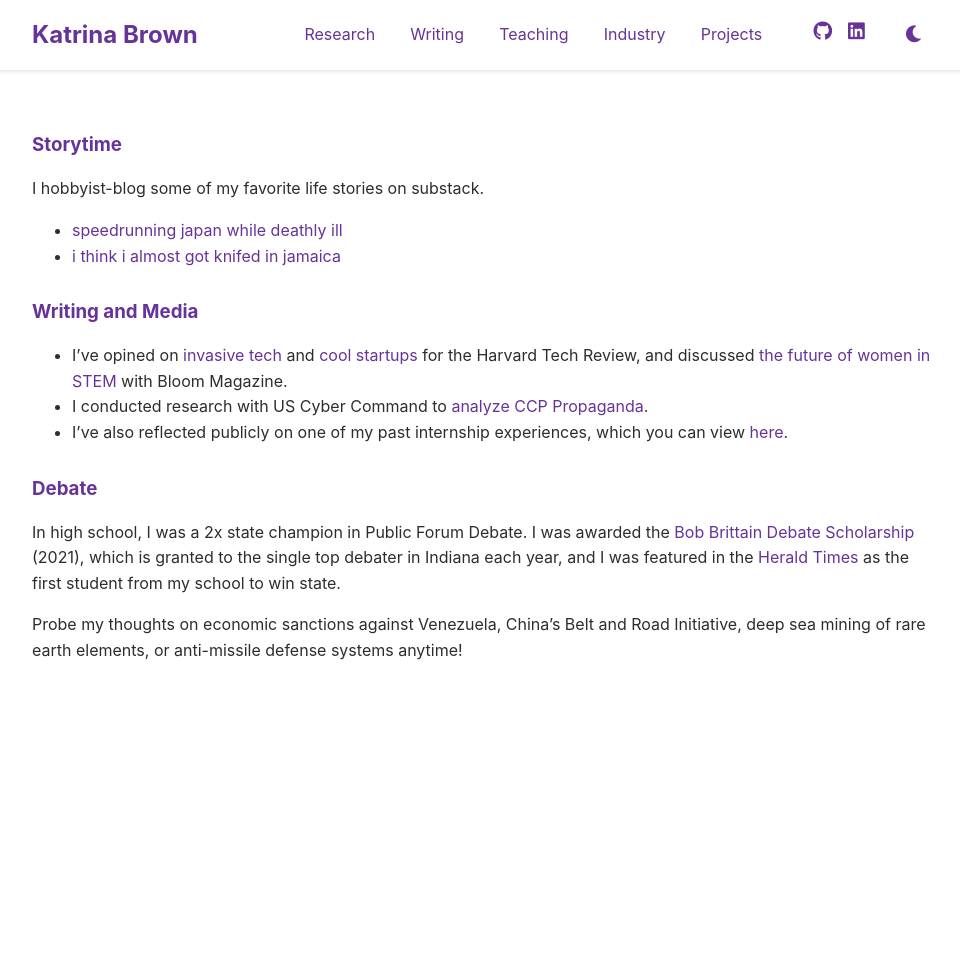
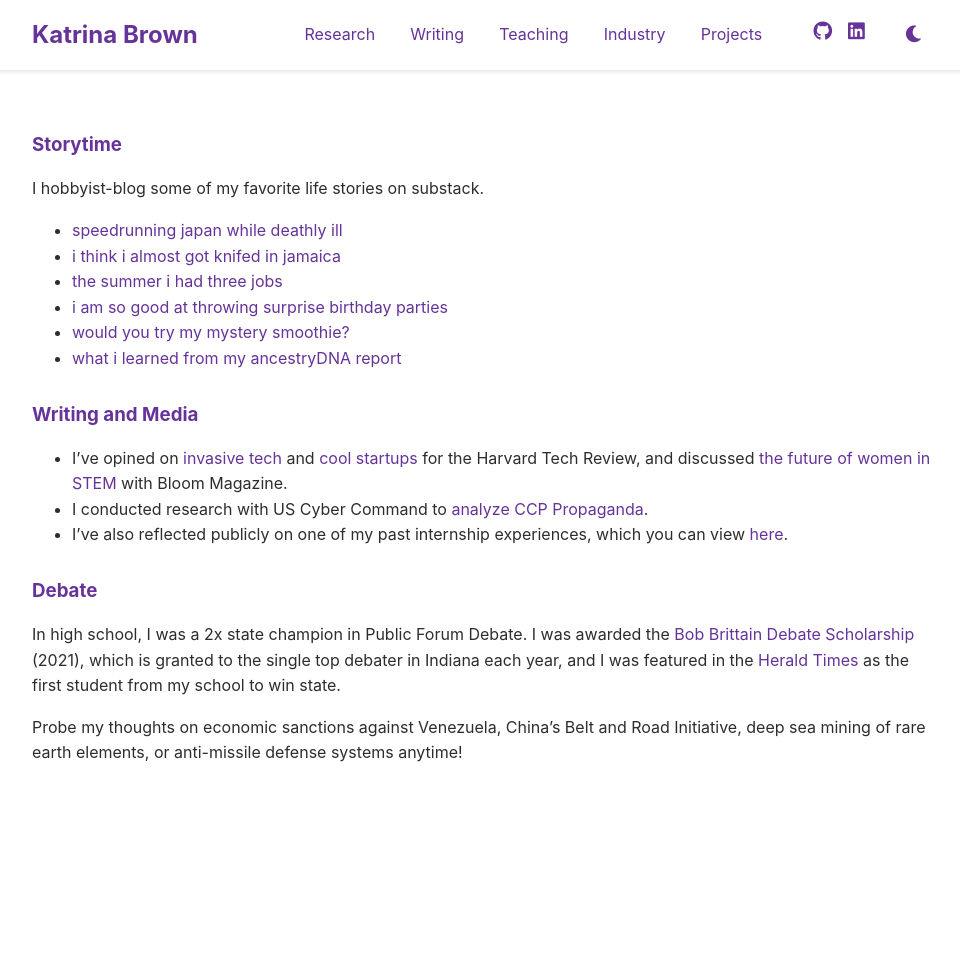
Before and after one commit to brownkat6/katrinarbrown, a Jekyll site: the page built from docs/writing.md, in a window 1280 px wide. Shown: the whole page, without its empty margins (158-1118 px from the left). Built offline with Jekyll 4.4.1, drawn with Linux system fonts in a browser that asks for light colours.

Commit message:
update X

```diff
--- a/docs/writing.md
+++ b/docs/writing.md
@@ -7,6 +7,10 @@
 I hobbyist-blog some of my favorite life stories on substack.
 * [speedrunning japan while deathly ill](https://substack.com/home/post/p-177126064)
 * [i think i almost got knifed in jamaica](https://open.substack.com/pub/katrinarbrown/p/storytime-nearly-knifed-in-jamaica?r=5l6hl1&utm_campaign=post&utm_medium=web&showWelcomeOnShare=true)
+* [the summer i had three jobs](https://open.substack.com/pub/katrinarbrown/p/storytime-the-summer-i-had-3-jobs?r=5l6hl1&utm_campaign=post&utm_medium=web&showWelcomeOnShare=true)
+* [i am so good at throwing surprise birthday parties](https://substack.com/@katrinarbrown/p-177145825?utm_source=profile&utm_medium=reader2)
+* [would you try my mystery smoothie?](https://substack.com/@katrinarbrown/p-177146875?utm_source=profile&utm_medium=reader2)
+* [what i learned from my ancestryDNA report](https://substack.com/@katrinarbrown/p-177147783?utm_source=profile&utm_medium=reader2)
 
 ### Writing and Media
 * I've opined on [invasive tech](https://harvardtechnologyreview.com/2024/11/01/ai-glasses-unveil-privacy-risks-an-interview-with-the-creators-of-i-xray/) and [cool startups](https://harvardtechnologyreview.com/2024/12/17/from-dorm-room-to-boardroom-how-ron-nachum-and-sapien-are-redefining-ai-in-corporate-finance/) for the Harvard Tech Review, and discussed [the future of women in STEM](https://www.magbloom.com/2020/04/for-the-love-of-stem-a-conversation-about-the-future-of-women-in-technology/) with Bloom Magazine.
```
